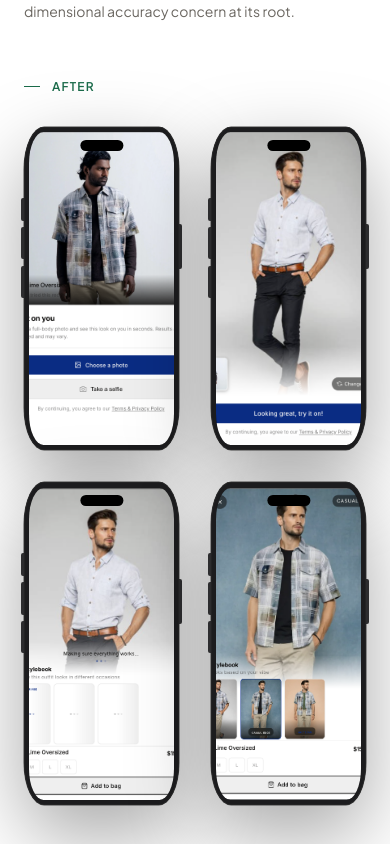
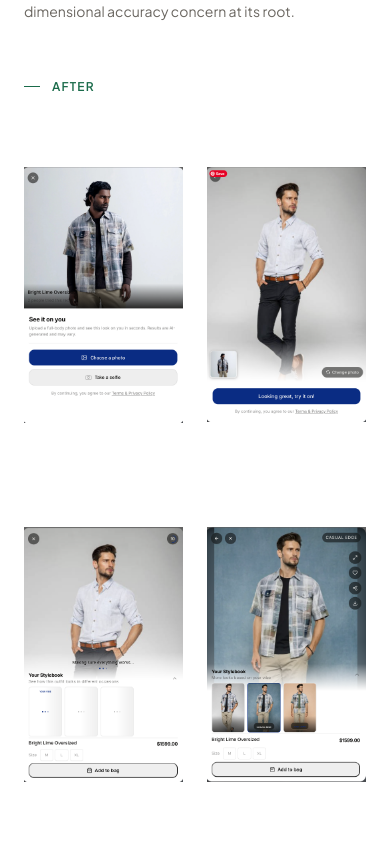
Before and after one commit to arjunrao2709/portfolio, a Next.js app: page /work/stylepass in a window 390 px wide. Shown: the part 4720-5564 px from the top of the page. Built offline with nearby package versions, Linux system fonts and the light colour scheme.

Commit message:
Fix after images: use object-contain without IPhoneFrame since mockups are pre-rendered
https://claude.ai/code/session_015WyA7JuDoRX9QraXdzRAWS

```diff
--- a/src/app/work/[slug]/page.tsx
+++ b/src/app/work/[slug]/page.tsx
@@ -163,16 +163,17 @@ export default function CaseStudyPage({ params }: Props) {
               <span className="w-4 h-px bg-accent" />
               <h2 className="text-xs font-semibold text-accent tracking-widest uppercase">After</h2>
             </div>
-            <div className="grid grid-cols-2 md:grid-cols-4 gap-8">
+            <div className="grid grid-cols-2 md:grid-cols-4 gap-6">
               {afterImages.map((img, i) => (
-                <IPhoneFrame key={i}>
+                <div key={i} className="relative aspect-[9/19] w-full">
                   <Image
                     src={img.src}
                     alt={img.caption?.replace('after:', '') ?? ''}
                     fill
-                    className="object-cover object-top"
+                    className="object-contain"
+                    sizes="(max-width: 768px) 50vw, 25vw"
                   />
-                </IPhoneFrame>
+                </div>
               ))}
             </div>
           </section>
```
